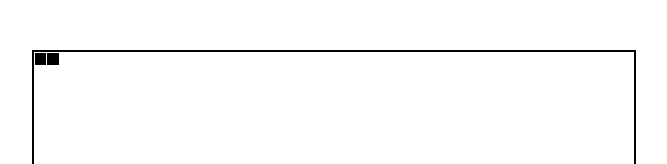
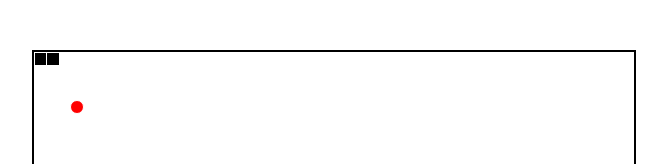
Before and after one commit to MaximePikss/snake-game, a React (Create React App) app in the folder snake-game-app/: page / in a window 1280 px wide. Shown: the top 164 px of the page, without its empty margins (306-973 px from the left). Built offline with nearby package versions, Linux system fonts and the light colour scheme.

Commit message:
add food style

```diff
--- a/snake-game-app/src/index.css
+++ b/snake-game-app/src/index.css
@@ -12,4 +12,15 @@
   height: 2%;
   background-color: #000;
   border: 1px solid #fff;
+  z-index: 2;
 }
+
+.snake-food {
+  position: absolute;
+  width: 2%;
+  height: 2%;
+  background-color: red;
+  border: 1px solid #fff;
+  border-radius: 50%;
+  z-index: 1;
+}
```
